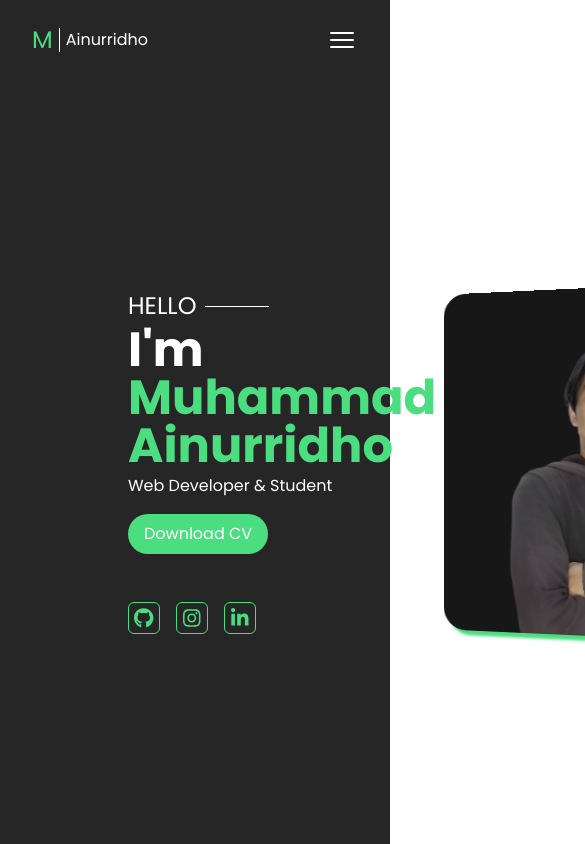
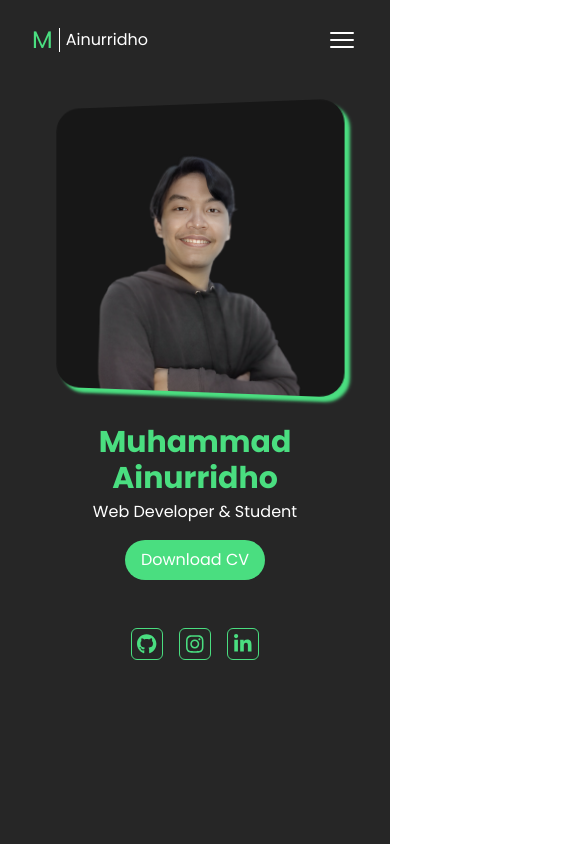
Before and after one commit to M-Ainurridho/portofolio, a Next.js app: page / in a window 390 px wide. Shown: the top 844 px of the page, 585 px wide, since content can reach past the window. Built offline with nearby package versions, Linux system fonts and the light colour scheme.

Commit message:
mobile ui v1 - hero

```diff
--- a/app/ui/home/hero.tsx
+++ b/app/ui/home/hero.tsx
@@ -4,16 +4,17 @@ import Image from "next/image";
 
 const Hero = () => {
    return (
-      <section id="hero" className="px-32 py-6 flex justify-between items-center grow">
-         <div className="hero-intro">
-            <div>
-               <p className="text-2xl mb-1 flex items-center">
+      <section id="hero" className="px-8 py-6 md:px-16 lg:px-32 flex flex-col md:flex-row justify-between items-center gap-y-8 md:grow">
+         <div className="hero-intro order-2 md:order-1">
+            <div className="text-center md:text-start">
+               <p className="text-xl lg:text-2xl mb-1 hidden md:flex md:items-center">
                   <span>HELLO</span>
                   <span className="inline-block w-16 h-[1px] bg-white ms-2"></span>
                </p>
-               <h1 className="text-5xl mb-1">
+               <h1 className="text-3xl md:text-4xl lg:text-5xl mb-1">
                   <strong>
-                     I&apos;m <span className="inline-block text-green-400">Muhammad Ainurridho</span>
+                     <span className="hidden me-2 md:inline-block">I&apos;m</span>
+                     <span className="inline-block text-green-400">Muhammad Ainurridho</span>
                   </strong>
                </h1>
                <p>Web Developer & Student</p>
@@ -28,9 +29,9 @@ const Hero = () => {
 
             <SocialMedia />
          </div>
-         <div style={{ perspective: "100px" }}>
+         <div className="order-1 md:order-2" style={{ perspective: "100px" }}>
             <div
-               className="w-[350px] h-[350px] bg-neutral-900 rounded-3xl overflow-hidden"
+               className="w-72 h-72 lg:w-[350px] lg:h-[350px] bg-neutral-900 rounded-3xl overflow-hidden"
                style={{
                   boxShadow: "5px 5px 3px #4ade80",
                   transform: "rotateY(-1.5deg)",
--- a/app/ui/home/social-media.tsx
+++ b/app/ui/home/social-media.tsx
@@ -27,9 +27,9 @@ const SocialMedia = () => {
       },
    ];
    return (
-      <div className="socmed flex gap-x-4">
+      <div className="flex gap-x-4 justify-center md:justify-start">
          {platforms.map((platform: Platform) => (
-            <Link key={platform.name}  href={platform.url} className="h-8 w-8 border border-green-400 rounded-md flex items-center justify-center hover:shadow-md hover:shadow-green-400 duration-100" target="_blank">
+            <Link key={platform.name} href={platform.url} className="h-8 w-8 border border-green-400 rounded-md flex items-center justify-center hover:shadow-md hover:shadow-green-400 duration-100" target="_blank">
                <FontAwesomeIcon icon={platform.icon} className="h-5 text-green-400" />
             </Link>
          ))}
```
